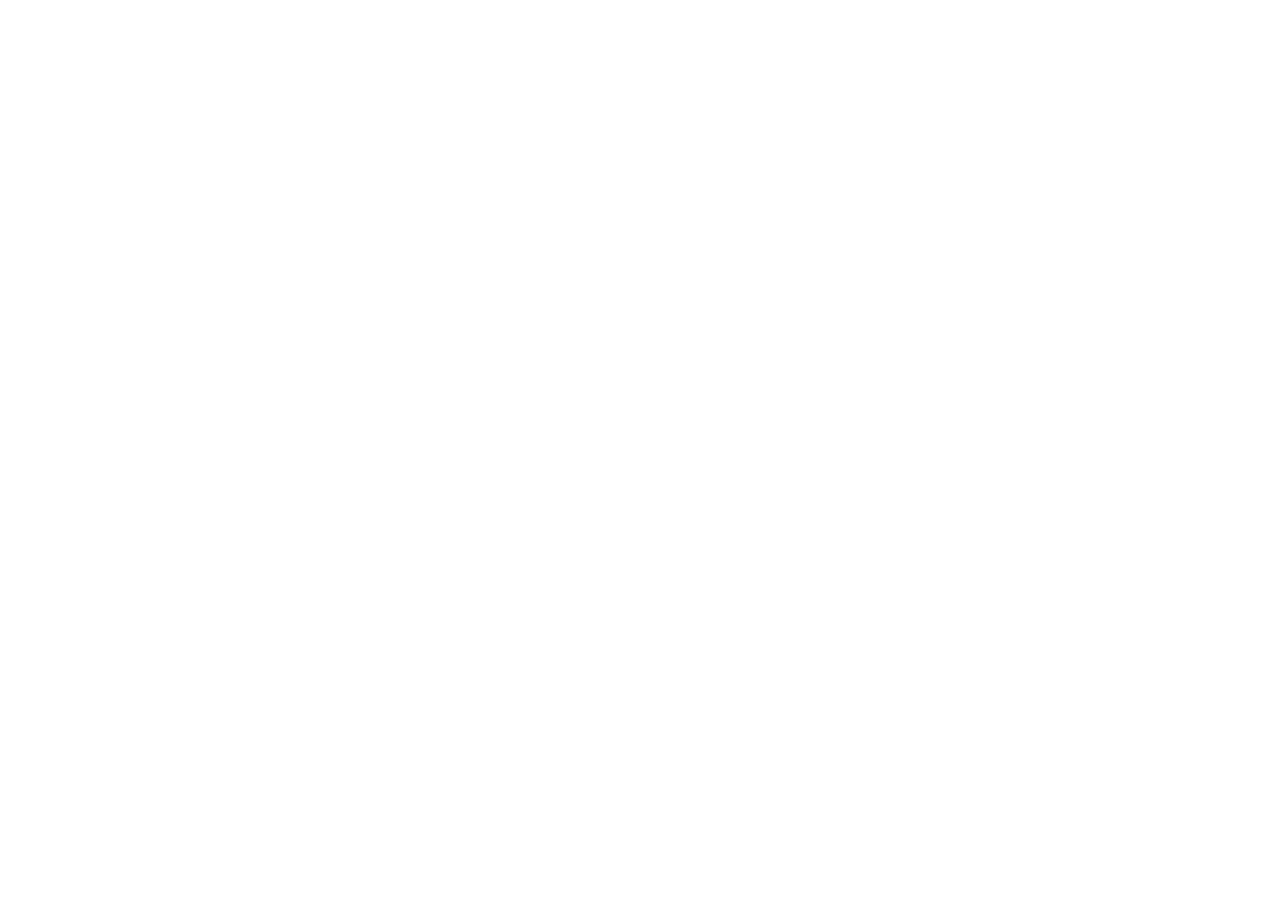
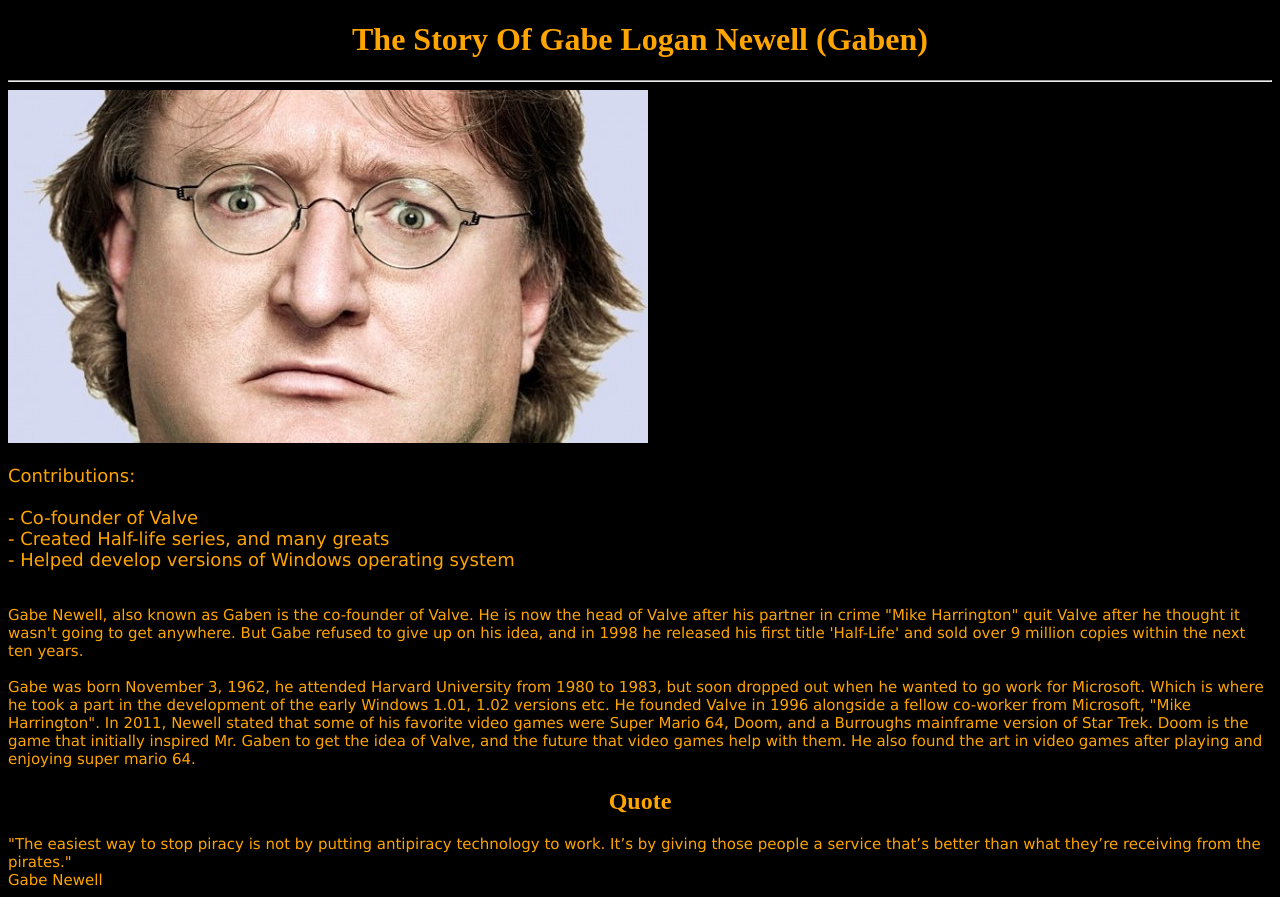
Before and after one commit to jakob-mckay/ICS2O-Assignment-2, a plain HTML site: page index.html in a window 1280 px wide. Before the commit the page ends 800 px from the top, so only its background shows below. Drawn offline with Linux system fonts and the light colour scheme.

Commit message:
added paragraphs, healines, quote

```diff
--- a/index.html
+++ b/index.html
@@ -1,9 +1,22 @@
 <!DOCTYPE html>
 <html>
-    <head>
-        <title> </title>
-    </head>
-    <body>
+  <head>
+    <meta name="description" content="Webpage with a paragraph">
+    <meta name="keywords" content="MTHS, website">
+    <meta name="author" content="Jakob McKay">
+    <meta name="viewport" content="width=device-width,initial-scale=1.0">
+    <meta charset="utf-8">
+    <link rel="stylesheet" href="mystyle.css">
+  <title> </title>
+  </head>
+  <body>
+  <h1>The Story Of Gabe Logan Newell (Gaben)</h1>
+  <hr>
+  <img src="./Images/Gabe_Newell.jpg" alt="Gabe">
+  <p>Contributions: <br> <br>- Co-founder of Valve <br>- Created Half-life series, and many greats <br> - Helped develop versions of Windows operating system</p>
+  <p1><br> Gabe Newell, also known as Gaben is the co-founder of Valve. He is now the head of Valve after his partner in crime "Mike Harrington" quit Valve after he thought it wasn't going to get anywhere. But Gabe refused to give up on his idea, and in 1998 he released his first title 'Half-Life' and sold over 9 million copies within the next ten years.<br> <br> Gabe was born November 3, 1962, he attended Harvard University from 1980 to 1983, but soon dropped out when he wanted to go work for Microsoft. Which is where he took a part in the development of the early Windows 1.01, 1.02 versions etc. He founded Valve in 1996 alongside a fellow co-worker from Microsoft, "Mike Harrington". In 2011, Newell stated that some of his favorite video games were Super Mario 64, Doom, and a Burroughs mainframe version of Star Trek. Doom is the game that initially inspired Mr. Gaben to get the idea of Valve, and the future that video games help with them. He also found the art in video games after playing and enjoying super mario 64.</p1>
+  <h2>Quote</h2>
+  <p2>"The easiest way to stop piracy is not by putting antipiracy technology to work. It’s by giving those people a service that’s better than what they’re receiving from the pirates." <br> Gabe Newell</p2>
+  </body>
 
-    </body>
 </html>
--- /dev/null
+++ b/mystyle.css
@@ -0,0 +1,31 @@
+body {
+  background-color: black;
+}
+
+h1 {
+  color: orange;
+  text-align: center;
+}
+
+p {
+  color: orange;
+  font-family: verdana;
+  font-size: 18px;
+}
+
+p1 {
+  color: orange;
+  font-family: verdana;
+  font-size: 15px;
+}
+
+p2 {
+  color: orange;
+  font-family: verdana;
+  font-size: 15px;
+}
+
+h2 {
+  color: orange;
+  text-align: center;
+}
```
Also changed, not shown: Images/Gabe_Newell.jpg (added), 1 other file.
